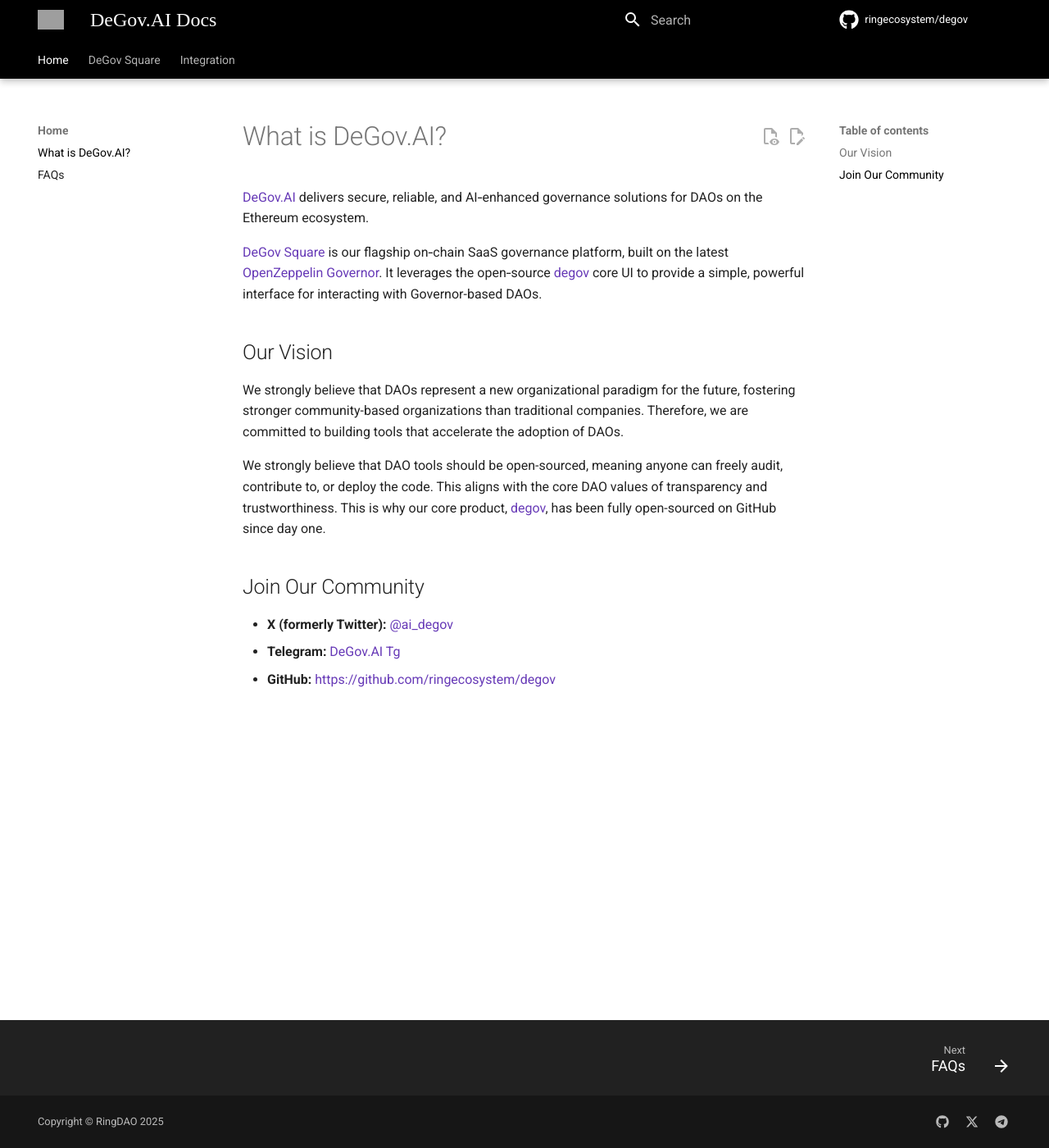
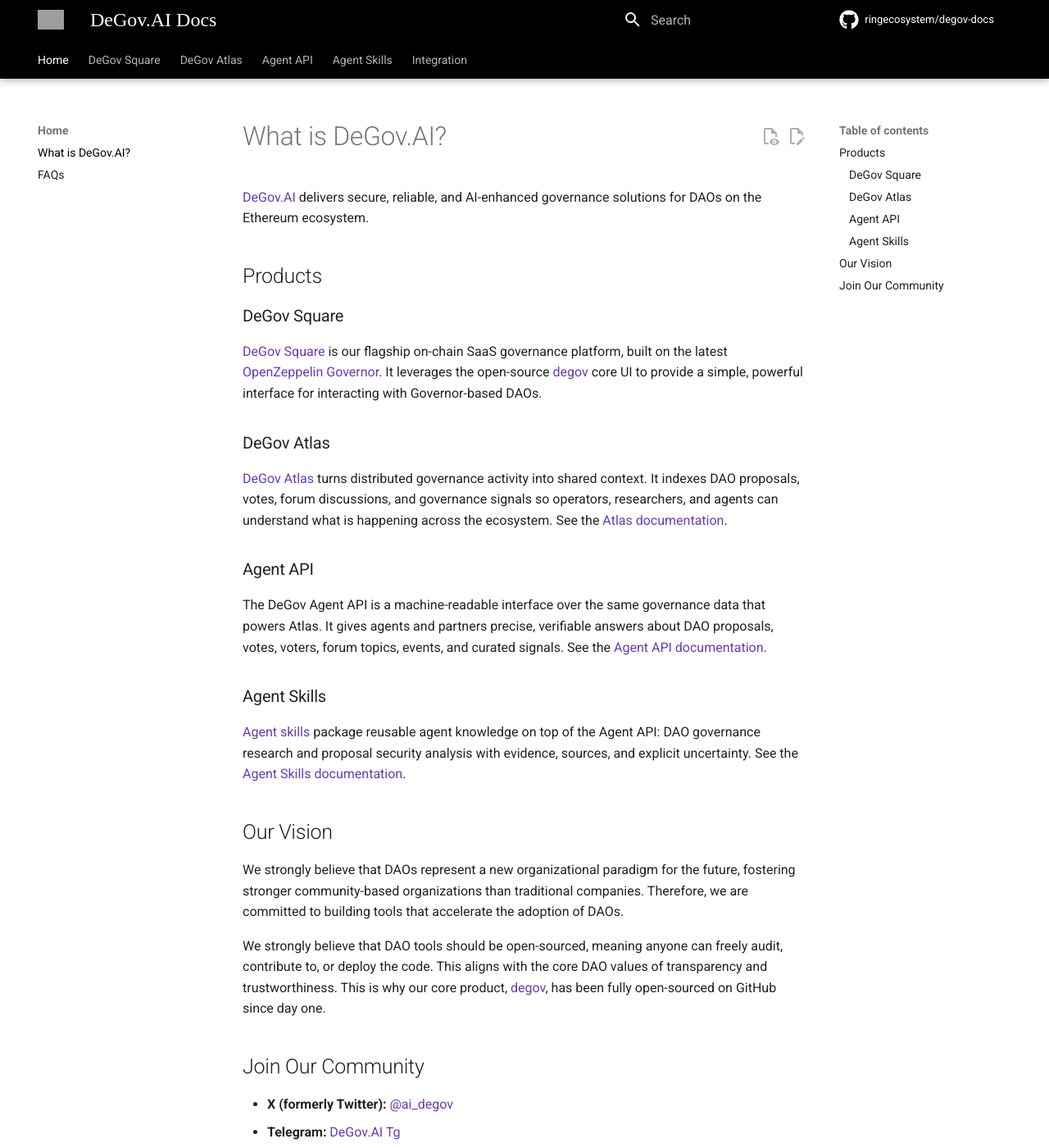
Before and after one commit to ringecosystem/degov-docs, an MkDocs documentation site: the page built from docs/index.md, in a window 1280 px wide and 1400 px high. Shown: the whole window at 82% size. Built offline with MkDocs 1.6.1 and Material for MkDocs 9.7.7, drawn with Linux system fonts in a browser that asks for light colours; some web fonts are replaced; comment, search, counter and statistics services are not loaded; some of the changed text lies outside the part shown; grey boxes are pictures that could not be loaded.

Commit message:
docs(site): align navigation and homepage with current product set
Restructure nav around Square, Atlas, Agent API, and Agent Skills;
fix site_url and repo metadata; document build conventions in README.

```diff
--- a/docs/index.md
+++ b/docs/index.md
@@ -1,10 +1,26 @@
 ---
-description: "DeGov.AI delivers secure, reliable, and AI‑enhanced governance solutions for DAOs on the Ethereum ecosystem."
+description: "DeGov.AI delivers secure, reliable, and AI-enhanced governance solutions for DAOs on the Ethereum ecosystem."
 ---
 
-[DeGov.AI](https://degov.ai) delivers secure, reliable, and AI‑enhanced governance solutions for DAOs on the Ethereum ecosystem.
+[DeGov.AI](https://degov.ai) delivers secure, reliable, and AI-enhanced governance solutions for DAOs on the Ethereum ecosystem.
 
-[DeGov Square](https://square.degov.ai) is our flagship on‑chain SaaS governance platform, built on the latest [OpenZeppelin Governor](https://docs.openzeppelin.com/contracts/5.x/governance). It leverages the open‑source [degov](https://github.com/ringecosystem/degov) core UI to provide a simple, powerful interface for interacting with Governor-based DAOs.
+## Products
+
+### DeGov Square
+
+[DeGov Square](https://square.degov.ai) is our flagship on-chain SaaS governance platform, built on the latest [OpenZeppelin Governor](https://docs.openzeppelin.com/contracts/5.x/governance). It leverages the open-source [degov](https://github.com/ringecosystem/degov) core UI to provide a simple, powerful interface for interacting with Governor-based DAOs.
+
+### DeGov Atlas
+
+[DeGov Atlas](https://atlas.degov.ai) turns distributed governance activity into shared context. It indexes DAO proposals, votes, forum discussions, and governance signals so operators, researchers, and agents can understand what is happening across the ecosystem. See the [Atlas documentation](atlas/index.md).
+
+### Agent API
+
+The DeGov Agent API is a machine-readable interface over the same governance data that powers Atlas. It gives agents and partners precise, verifiable answers about DAO proposals, votes, voters, forum topics, events, and curated signals. See the [Agent API documentation](agent-api/index.md).
+
+### Agent Skills
+
+[Agent skills](https://github.com/ringecosystem/degov-agent-skills) package reusable agent knowledge on top of the Agent API: DAO governance research and proposal security analysis with evidence, sources, and explicit uncertainty. See the [Agent Skills documentation](agent-skills/index.md).
 
 ## Our Vision
 
@@ -16,4 +32,4 @@
 
 * **X (formerly Twitter):** [@ai_degov](https://x.com/ai_degov)
 * **Telegram:** [DeGov.AI Tg](https://t.me/RingDAO_Hub)
-* **GitHub:** [https://github.com/ringecosystem/degov](https://github.com/ringecosystem/degov)
+* **GitHub:** [https://github.com/ringecosystem](https://github.com/ringecosystem)
--- a/mkdocs.yml
+++ b/mkdocs.yml
@@ -1,12 +1,12 @@
 # Project information
 site_name: DeGov.AI Docs
-site_url: https://degov.ai
+site_url: https://docs.degov.ai
 site_description: "DeGov.AI is a governance platform that leverages AI to enhance decision-making and community engagement."
-copyright: Copyright &copy; RingDAO 2025
+copyright: Copyright &copy; RingDAO 2026
 
 # Repository information
-repo_name: ringecosystem/degov
-repo_url: https://github.com/ringecosystem/degov
+repo_name: ringecosystem/degov-docs
+repo_url: https://github.com/ringecosystem/degov-docs
 edit_uri: https://github.com/ringecosystem/degov-docs/edit/main/docs
 
 theme:
@@ -51,7 +51,7 @@
     deprecated: Deprecated
   social:
     - icon: fontawesome/brands/github
-      link: https://github.com/ringecosystem/degov
+      link: https://github.com/ringecosystem
     - icon: fontawesome/brands/x-twitter
       link: https://x.com/ai_degov
     - icon: fontawesome/brands/telegram
@@ -95,6 +95,9 @@
         - name: mermaid
           class: mermaid
           format: !!python/name:pymdownx.superfences.fence_code_format
+  - pymdownx.tabbed:
+      alternate_style: true
+  - pymdownx.highlight
 
 plugins:
   - search
@@ -141,6 +144,37 @@
         - TimeLock delay: governance/parameters/timelock-delay.md
       - Get Notifications:
         - Email Notifications: governance/notifications/email.md
+  - DeGov Atlas:
+      - Overview: atlas/index.md
+      - Governance Data: atlas/governance-data.md
+  - Agent API:
+      - Overview: agent-api/index.md
+      - Quickstart: agent-api/quickstart.md
+      - Authentication: agent-api/authentication.md
+      - Pricing & Rate Limits: agent-api/pricing-and-rate-limits.md
+      - Concepts:
+        - Proposal & Topic Keys: agent-api/concepts/proposal-and-topic-keys.md
+        - Pagination: agent-api/concepts/pagination.md
+        - Readiness & Coverage: agent-api/concepts/readiness-and-coverage.md
+        - Timestamps & Numbers: agent-api/concepts/timestamps-and-numbers.md
+        - Errors: agent-api/concepts/errors.md
+      - Guides:
+        - Find Active Proposals: agent-api/guides/find-active-proposals.md
+        - Resolve an External Proposal: agent-api/guides/resolve-external-proposal.md
+        - Follow Governance Signals: agent-api/guides/follow-governance-signals.md
+        - Build a Cited Research Brief: agent-api/guides/build-cited-research.md
+        - Inspect Proposal Votes: agent-api/guides/inspect-proposal-votes.md
+        - Research Voters: agent-api/guides/research-voters.md
+        - Browse Forum Topics: agent-api/guides/browse-forum-topics.md
+      - API Reference:
+        - Agent API v2: agent-api/reference/v2.md
+        - Agent API v1: agent-api/reference/v1.md
+      - Migration Guide: agent-api/migration-v1-to-v2.md
+      - Changelog: agent-api/changelog.md
+  - Agent Skills:
+      - Overview: agent-skills/index.md
+      - DAO Governance Research: agent-skills/dao-governance-research.md
+      - DAO Governance Security: agent-skills/dao-governance-security.md
   - Integration:
       - Overview: integration/overview.md
       - Setup Instructions: integration/deploy.md
```
Also changed, not shown: README.md (+34 -8 lines).
